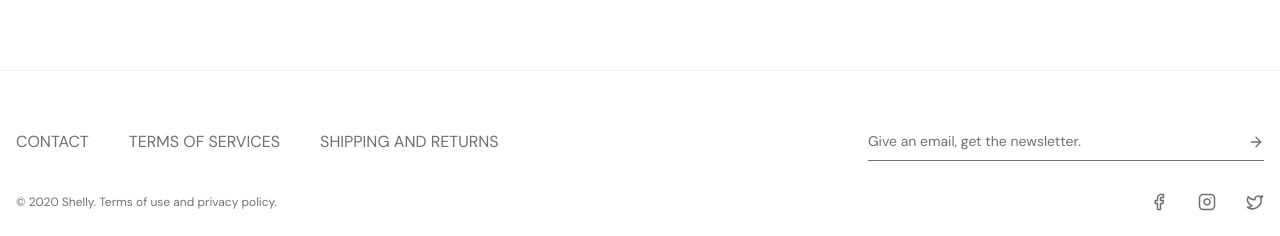
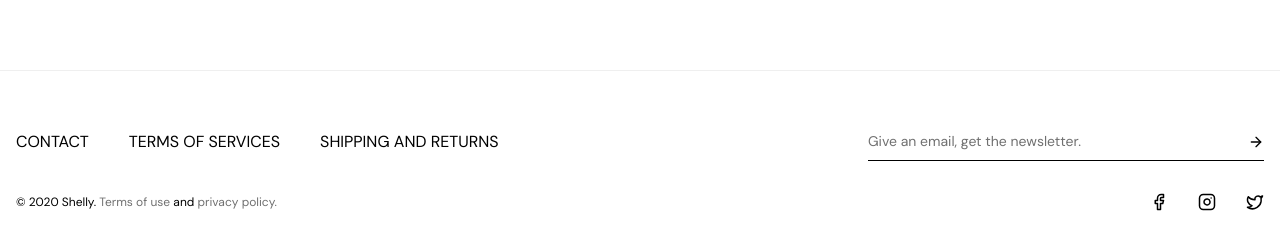
Before and after one commit to Kaliuzhnyi-Nazariy/shoppe, a React (Vite) app: page / in a window 1280 px wide. Shown: the part 561-797 px from the top of the page. Built offline with nearby package versions, Linux system fonts and the light colour scheme; no server answers.

Commit message:
add privacy page to help

```diff
--- a/src/App.tsx
+++ b/src/App.tsx
@@ -51,7 +51,9 @@ const TrackOrderPage = lazy(() => import("./pages/TrackOrder"));
 
 const LogoutPage = lazy(() => import("./pages/Logout"));
 // const SearchOrderPage = lazy(() => import("./pages/SearchOrder"));
-const HelpPage = lazy(() => import("./pages/Help"));
+const HelpPage = lazy(() => import("./pages/Help/Help"));
+const TermsPage = lazy(() => import("./pages/Help/Terms"));
+const PolicyPage = lazy(() => import("./pages/Help/Privacy"));
 
 function App() {
   const dispatch = useAppDispatch();
@@ -114,6 +116,8 @@ function App() {
           <Route path="/set/password" element={<SetPasswordPage />} />
           <Route path="/forget" element={<ForgetPage />} />
           <Route path="/help" element={<HelpPage />} />
+          <Route path="/terms" element={<TermsPage />} />
+          <Route path="/privacy" element={<PolicyPage />} />
 
           <Route element={<PrivateRoute allowedRoles={["admin"]} />}>
             <Route path="/product/create" element={<CreateProductPage />} />
--- a/src/components/Footer/Footer.tsx
+++ b/src/components/Footer/Footer.tsx
@@ -1,8 +1,9 @@
 import { ArrowRight, Facebook, Instagram, Twitter } from "lucide-react";
+import { Link } from "react-router";
 
 const Footer = () => {
   return (
-    <footer className="pb-7 px-4 min-[1440px]:px-24 text-(--dark-gray) lg:border-t lg:border-t-(--light-gray) lg:pt-13">
+    <footer className="pb-7 px-4 min-[1440px]:px-24 text-(--dark-gray) lg:border-t lg:border-t-(--light-gray) lg:pt-13 lg:text-black ">
       <div className="lg:flex lg:flex-row-reverse lg:items-center lg:justify-between">
         <label className="border-b w-full flex items-center lg:w-99">
           <input
@@ -23,7 +24,9 @@ const Footer = () => {
 
         <ul className="mt-10 lg:mt-0 lg:flex lg:items-center lg:gap-10">
           <li>CONTACT</li>
-          <li>TERMS OF SERVICES</li>
+          <li>
+            <Link to="/terms">TERMS OF SERVICES</Link>
+          </li>
           <li>SHIPPING AND RETURNS</li>
         </ul>
       </div>
@@ -64,7 +67,14 @@ const Footer = () => {
         </div>
 
         <p className="text-[12px] text-gray">
-          &copy; 2020 Shelly. Terms of use and privacy policy.
+          &copy; 2020 Shelly.{" "}
+          <Link to="/terms" className="text-(--dark-gray)">
+            Terms of use
+          </Link>{" "}
+          and{" "}
+          <Link to="/privacy" className="text-(--dark-gray)">
+            privacy policy.
+          </Link>
         </p>
       </div>
     </footer>
--- a/src/pages/Help.tsx
+++ b/src/pages/Help/Help.tsx
@@ -1,7 +1,7 @@
 import { FileCheckCorner, Lock, Package, RotateCcw } from "lucide-react";
-import Section from "../components/Section";
+import Section from "../../components/Section";
 import { Link, useNavigate } from "react-router";
-import StyledButton from "../components/StyledButton";
+import StyledButton from "../../components/StyledButton";
 
 const LinkComponent = ({
   link,
@@ -36,7 +36,7 @@ const Help = () => {
       <ul className="mt-9">
         <li className="">
           <LinkComponent
-            link="/"
+            link="/terms"
             icon={FileCheckCorner}
             text="Terms of Service"
           />
@@ -45,7 +45,7 @@ const Help = () => {
           <LinkComponent link="/" icon={Package} text="Shipping" />
         </li>
         <li>
-          <LinkComponent link="/" icon={Lock} text="Privacy Policy" />
+          <LinkComponent link="/privacy" icon={Lock} text="Privacy Policy" />
         </li>
         <li>
           <LinkComponent link="/" icon={RotateCcw} text="Retun & Exchanges" />
--- /dev/null
+++ b/src/pages/Help/Privacy.tsx
@@ -0,0 +1,43 @@
+import Section from "../../components/Section";
+
+const Privacy = () => {
+  return (
+    <Section
+      extraStyles="mt-6 lg:mt-0 text-xs mb-24 lg:text-[16px]"
+      changePaddings="lg:pt-24 lg:px-24"
+    >
+      <div className="lg:w-167.75 lg:mx-auto">
+        <h3 className="text-xl lg:text-center lg:text-[32px] lg:font-semibold">
+          Privacy Policy
+        </h3>
+        <article className="mt-10">
+          Lorem ipsum dolor sit amet, consectetur adipiscing elit. Aliquam
+          placerat, augue a volutpat hendrerit, sapien tortor faucibus augue, a
+          maximus elit ex vitae libero. Sed quis mauris eget arcu facilisis
+          consequat sed eu felis. Nunc sed porta augue. Morbi porta tempor odio,
+          in molestie diam bibendum sed.
+        </article>
+
+        <h5 className="mt-6 text-[16px] lg:text-2xl lg:mt-10">Security</h5>
+        <article className="mt-3 lg:mt-6">
+          Lorem ipsum dolor sit amet, consectetur adipiscing elit. Aliquam
+          placerat, augue a volutpat hendrerit, sapien tortor faucibus augue, a
+          maximus elit ex vitae libero. Sed quis mauris eget .
+        </article>
+
+        <h5 className="mt-6 text-[16px] lg:text-2xl lg:mt-10">Cookies</h5>
+        <ul className="list-disc list-inside pl-2.5 mt-3 lg:mt-6">
+          <li>
+            Duis rutrum dictum libero quis rutrum. Etiam sed neque aliquam,
+            sollicitudin ante a, gravida arcume
+          </li>
+          <li>
+            Nam fringilla molestie velit, eget pellentesque risus scelerisque
+          </li>
+        </ul>
+      </div>
+    </Section>
+  );
+};
+
+export default Privacy;
--- /dev/null
+++ b/src/pages/Help/Terms.tsx
@@ -0,0 +1,7 @@
+import Section from "../../components/Section";
+
+const Terms = () => {
+  return <Section>Terms</Section>;
+};
+
+export default Terms;
```
